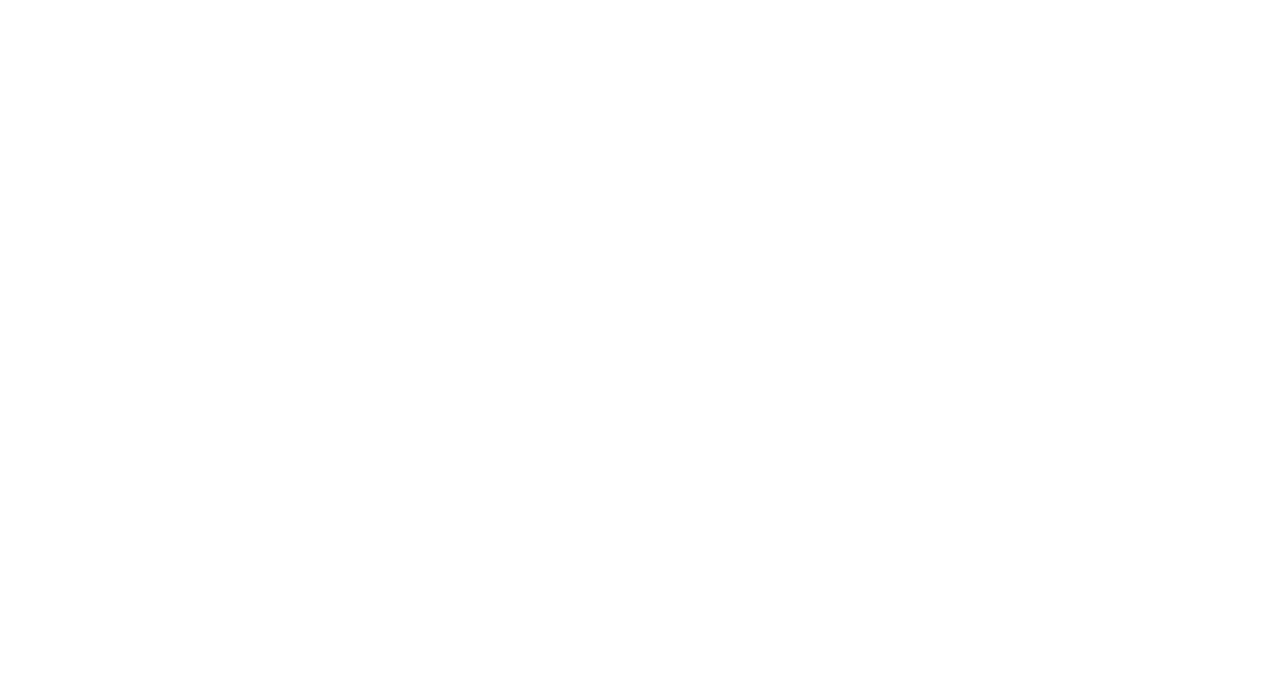
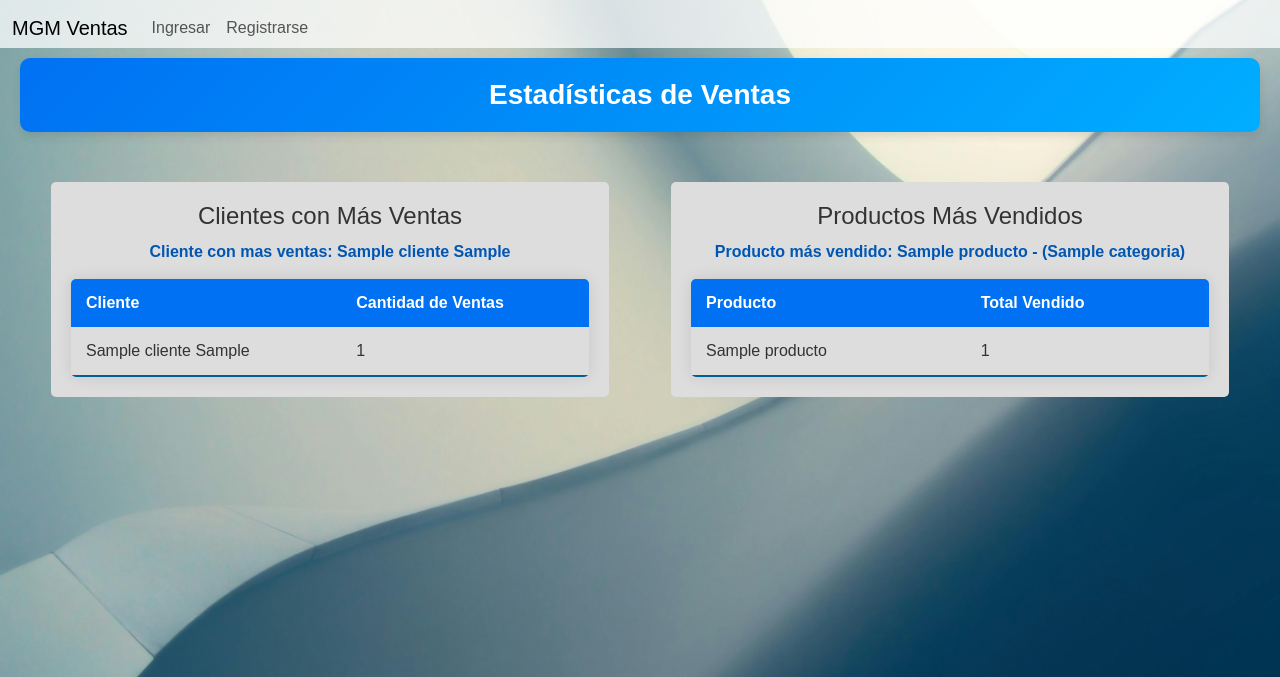
Before and after one commit to GoNf55/Ventas-Testing, a Django app: page /ventas/statsventas/ in a window 1280 px wide. Before the commit the part shown is empty. Shown: the top 677 px of the page. Run offline with Django 4.2, Linux system fonts and the light colour scheme; tables that the repository leaves empty hold one stand-in row (values such as "Sample post").

Commit message:
ft: implementación de algunas estadisticas

```diff
--- a/VentasTesting/static/appCore/css/styles.css
+++ b/VentasTesting/static/appCore/css/styles.css
@@ -571,3 +571,90 @@ form input[type="submit"]:hover {
 .agregar__div a:hover {
     background-color: #005bb5;
 }
+
+
+/*estilos template de estadisticas de ventas*/
+
+/* Sección de estadísticas */
+.stats-sec {
+    display: flex;
+    justify-content: space-around;
+    flex-wrap: wrap;
+    padding: 20px;
+}
+
+/* Contenedor de tablas */
+.table-container {
+    margin: 20px;
+    width: 45%;
+    min-width: 300px;
+    background-color: #ddd;
+    border-radius: 5px;
+    padding: 20px;
+}
+
+/* Título de cada tabla */
+.table-container h3 {
+    font-size: 1.5em;
+    color: #333;
+    margin-bottom: 10px;
+}
+
+/* Párrafo para el cliente y producto más destacados */
+.table-container p {
+    font-weight: bold;
+    color: #0056b3;
+    margin-bottom: 15px;
+    text-align: center;
+}
+
+/* Estilo de la tabla */
+.styled-table {
+    width: 100%;
+    border-collapse: collapse;
+    font-size: 16px;
+    text-align: left;
+    box-shadow: 0 0 15px rgba(0, 0, 0, 0.1);
+    border-radius: 5px;
+    overflow: hidden;
+}
+
+/* Cabecera de la tabla */
+.styled-table thead tr {
+    background-color: #0071f3;
+    color: #ffffff;
+    text-align: left;
+    font-weight: bold;
+}
+
+.styled-table th, .styled-table td {
+    padding: 12px 15px;
+}
+
+/* Filas del cuerpo de la tabla */
+.styled-table tbody tr {
+    border-bottom: 1px solid #dddddd;
+}
+
+/* Fondo alterno para filas */
+.styled-table tbody tr:nth-of-type(even) {
+    background-color: #f3f3f3;
+}
+
+/* Última fila con borde destacado */
+.styled-table tbody tr:last-of-type {
+    border-bottom: 2px solid #005e98;
+}
+
+/* Hover sobre las filas */
+.styled-table tbody tr:hover {
+    background-color: #f1f1f1;
+}
+
+/* Responsividad */
+@media (max-width: 768px) {
+    .table-container {
+        width: 100%;
+        margin: 10px 0;
+    }
+}
--- a/VentasTesting/ventas/templates/ventas/statsventas.html
+++ b/VentasTesting/ventas/templates/ventas/statsventas.html
@@ -0,0 +1,61 @@
+{% extends 'appCore/base.html' %}
+{% block title%} MGM - Estadísticas de Ventas {% endblock %}
+{% block content %}
+<section class="title-sec">
+    <h2>Estadísticas de Ventas</h2>
+</section>
+
+<section class="stats-sec">
+    <!-- Tabla de Clientes con Más Ventas -->
+    <div class="table-container">
+        <h3>Clientes con Más Ventas</h3>
+        <p>Cliente con mas ventas: {{ cliente_con_mas_ventas }}</p>
+        <table class="styled-table">
+            <thead>
+                <tr>
+                    <th>Cliente</th>
+                    <th>Cantidad de Ventas</th>
+                </tr>
+            </thead>
+            <tbody>
+                {% for cliente in clientes_con_ventas %}
+                <tr>
+                    <td>{{ cliente.nombre }} {{ cliente.apellido }}</td>
+                    <td>{{ cliente.total_ventas }}</td>
+                </tr>
+                {% empty %}
+                <tr>
+                    <td colspan="2">No hay datos disponibles.</td>
+                </tr>
+                {% endfor %}
+            </tbody>
+        </table>
+    </div>
+
+    <!-- Tabla de Productos Más Vendidos -->
+    <div class="table-container">
+        <h3>Productos Más Vendidos</h3>
+        <p>Producto más vendido: {{ producto_mas_vendido }}</p>
+        <table class="styled-table">
+            <thead>
+                <tr>
+                    <th>Producto</th>
+                    <th>Total Vendido</th>
+                </tr>
+            </thead>
+            <tbody>
+                {% for producto in productos_mas_vendidos %}
+                <tr>
+                    <td>{{ producto.nombre }}</td>
+                    <td>{{ producto.total_vendido|default:0 }}</td>
+                </tr>
+                {% empty %}
+                <tr>
+                    <td colspan="2">No hay datos disponibles.</td>
+                </tr>
+                {% endfor %}
+            </tbody>
+        </table>
+    </div>
+</section>
+{% endblock%}
--- a/VentasTesting/ventas/views.py
+++ b/VentasTesting/ventas/views.py
@@ -1,6 +1,7 @@
 from django.shortcuts import render, get_object_or_404, redirect
-from .models import Venta, DetalleVenta, Producto
+from .models import Venta, DetalleVenta, Producto, Cliente
 from .forms import DetalleVentaForm, VentaForm
+from django.db.models import Count, Sum
 
 # Create your views here.
 
@@ -67,4 +68,27 @@ def del_venta(request, venta_id):
 
 
 def estadisticas_venta(request):
-     return render (request, 'ventas/statsventas.html')
+    # Obtener clientes con más ventas, ordenados de mayor a menor
+    clientes_con_ventas = Cliente.objects.annotate(
+        total_ventas=Count('venta')
+    ).order_by('-total_ventas')
+
+    # Identificar el cliente con más ventas
+    cliente_con_mas_ventas = clientes_con_ventas.first()
+
+    # Obtener productos más vendidos en términos de cantidad
+    productos_mas_vendidos = Producto.objects.annotate(
+          total_vendido=Sum('detalleventa__cantidad')
+     ).filter(total_vendido__isnull=False).order_by('-total_vendido')
+
+    # Identificar el producto más vendido
+    producto_mas_vendido = productos_mas_vendidos.first()
+
+
+    context = {
+        'clientes_con_ventas': clientes_con_ventas,
+        'cliente_con_mas_ventas': cliente_con_mas_ventas,
+        'productos_mas_vendidos': productos_mas_vendidos,
+        'producto_mas_vendido': producto_mas_vendido,
+     }
+    return render (request, 'ventas/statsventas.html', context)
```
